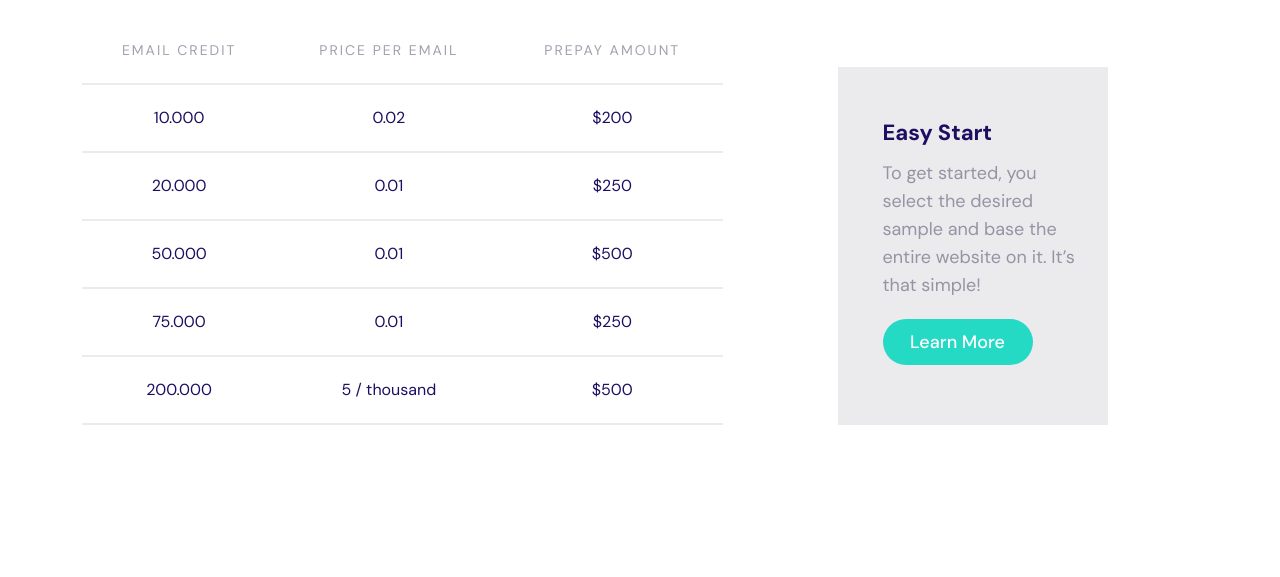
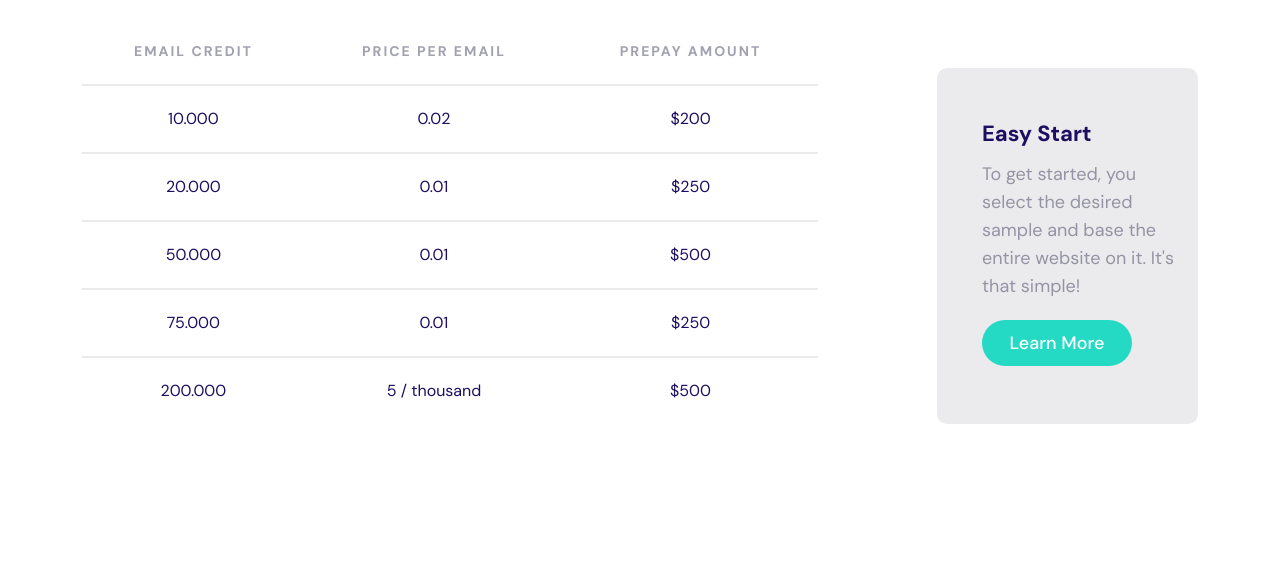
Before and after one commit to Deepak-Verma-556/content-32, a plain HTML site: page index.html in a window 1280 px wide. Shown: the part 223-800 px from the top of the page. Drawn offline with Linux system fonts and the light colour scheme.

Commit message:
remove border bottom and responsive the page

```diff
--- a/assets/css/style.css
+++ b/assets/css/style.css
@@ -51,14 +51,14 @@ section {
     margin-right: -12px;
 }
 
-.col-7 {
-    width: 58.33%;
+.col-8 {
+    width: 66.66%;
     padding-left: 12px;
     padding-right: 12px;
 }
 
-.col-5 {
-    width: 41.66%;
+.col-3 {
+    width: 25%;
     padding-left: 12px;
     padding-right: 12px;
 }
@@ -87,6 +87,7 @@ h1 {
     line-height: 26px;
     letter-spacing: 2px;
     text-align: left;
+    font-weight: bolder;
     color: rgba(21, 20, 57, 0.4);
 
 }
@@ -109,10 +110,10 @@ table {
 
 
 .card {
-    width: 270px;
     background: rgba(235, 234, 237, 1);
     padding: 20px;
     margin-top: 50px;
+    border-radius: 10px;
 }
 
 h2 {
@@ -154,23 +155,29 @@ button {
 }
 
 
-td {
+tr {
     border-bottom: 2px solid rgba(235, 234, 237, 1);
+
+}
+td{
     padding: 20px;
-    text-align: center;
+     text-align: center;
+}
+.border-bottom-none{
+    border-bottom: none;
 }
 
-@media (min-width:576px) {
-    .col-sm-5 {
-        width: 41.66%;
+@media (min-width:768px) {
+    .col-md-3 {
+        width: 25%;
         padding-left: 12px;
         padding-right: 12px;
     }
 }
 
 @media (min-width:768px) {
-    .col-md-7 {
-        width: 58.33%;
+    .col-md-8 {
+        width: 66.66%;
         padding-left: 12px;
         padding-right: 12px;
     }
--- a/index.html
+++ b/index.html
@@ -15,19 +15,14 @@
                 Pay as you go
             </h1>
             <div class="row justify-between">
-                <div class="col-12 col-md-7">
+                <div class="col-12 col-md-8">
                     <div class="overflow-x-auto">
                         <table class="w-100">
                             <tr class="heading">
-
-
                                 <td>EMAIL CREDIT</td>
                                 <td>PRICE PER EMAIL</td>
                                 <td>PREPAY AMOUNT</td>
-
                             </tr>
-
-
                             <tr class="numbers">
                                 <td>10.000</td>
                                 <td>0.02</td>
@@ -48,7 +43,7 @@
                                 <td>0.01</td>
                                 <td>$250</td>
                             </tr>
-                            <tr class="numbers">
+                            <tr class="numbers border-bottom-none">
                                 <td>200.000</td>
                                 <td>5 / thousand</td>
                                 <td>$500</td>
@@ -58,13 +53,13 @@
                     </div>
 
                 </div>
-                <div class="col-12 col-sm-5 justify-content-center">
+                <div class="col-12 col-md-3 justify-content-center">
                     <div class="card">
                         <h2>Easy Start</h2>
-                        <p class="para">To get started, you <br>
-                            select the desired <br>
-                            sample and base the <br>
-                            entire website on it. It’s <br>
+                        <p class="para">To get started, you
+                            select the desired
+                            sample and base the
+                            entire website on it. It's
                             that simple!</p>
                         <button>Learn More</button>
                     </div>
```
